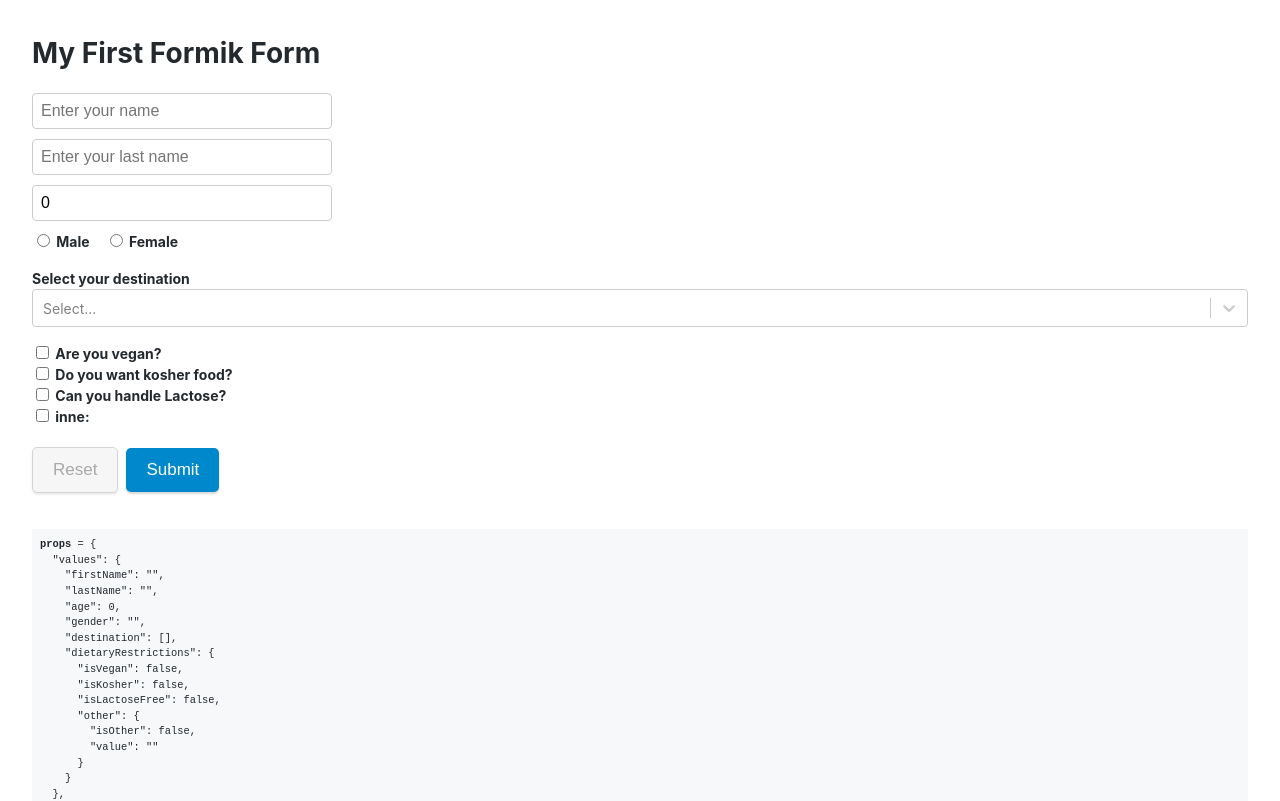
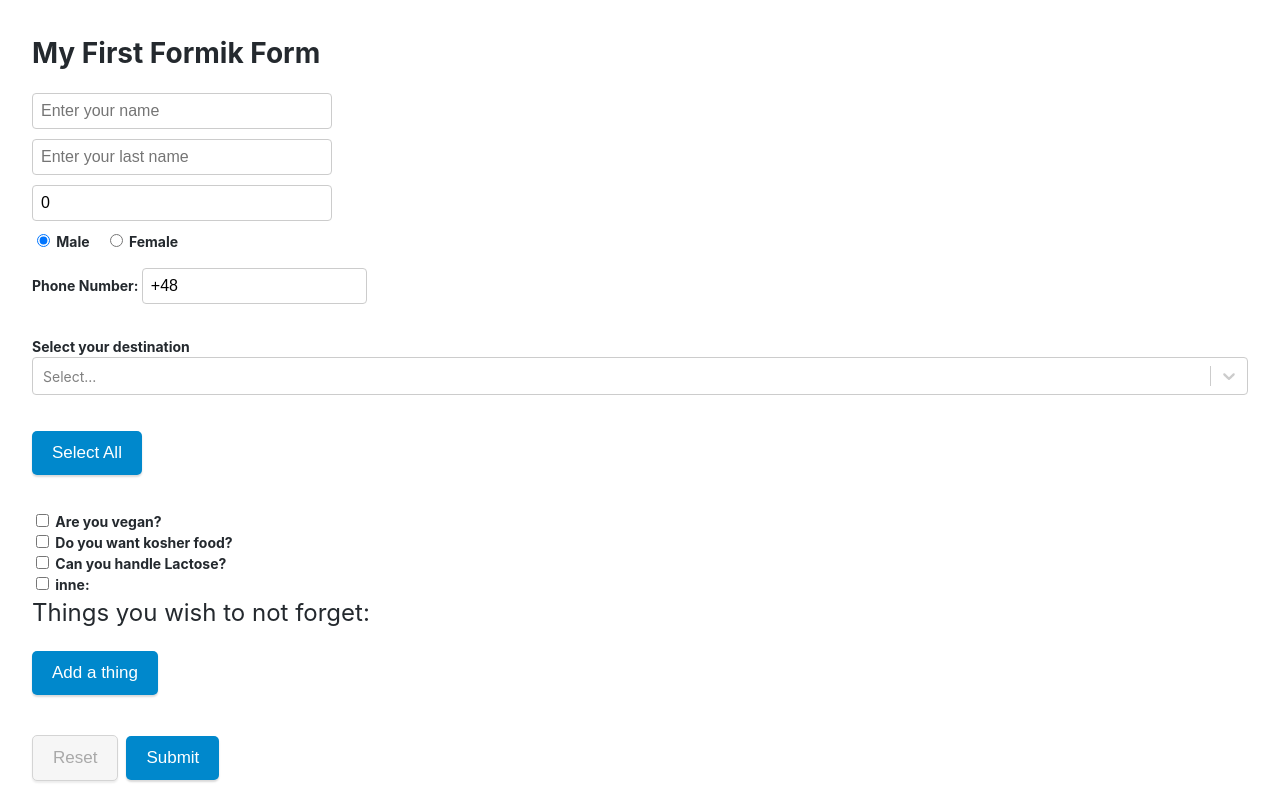
Before and after one commit to Arab/formik-form-training, a React (Create React App) app: page / in a window 1280 px wide. Shown: the top 801 px of the page. Built offline with nearby package versions, Linux system fonts and the light colour scheme.

Commit message:
formik react-select final

```diff
--- a/src/App.css
+++ b/src/App.css
@@ -105,3 +105,10 @@ button.outline {
 .error {
   color: red;
 }
+.phoneNumber {
+  margin: 1rem 0;
+}
+.todosLabel {
+  font-size: 24px;
+  font-style: bold;
+}
--- a/src/App.js
+++ b/src/App.js
@@ -1,14 +1,23 @@
 import React, { useState } from "react";
 import { DisplayFormikState } from "./helper";
-import { Formik, Form, Field, ErrorMessage } from "formik";
+import {
+  Formik,
+  Form,
+  Field,
+  ErrorMessage,
+  FieldArray,
+  withFormik
+} from "formik";
 import MySelect from "./MySelect";
+import PhoneInput from "./PhoneInput";
 import "./App.css";
 
 const fetchedInitialValues = {
-  firstName: "P",
-  lastName: "M",
+  firstName: "Piotr",
+  lastName: "Mgfhjk",
   age: 30,
   gender: "male",
+  phoneNumber: "+48 690-478-822",
   destination: [
     {
       value: "london",
@@ -23,14 +32,16 @@ const fetchedInitialValues = {
       isOther: true,
       value: "Ja <3 bagietki, ale grzybów nie mogę"
     }
-  }
+  },
+  todos: ["cleanhouse", "wash dishes"]
 };
 
 const blankValues = {
   firstName: "",
   lastName: "",
   age: 0,
-  gender: "",
+  gender: "male",
+  phoneNumber: "+48 ",
   destination: [],
   dietaryRestrictions: {
     isVegan: false,
@@ -40,12 +51,17 @@ const blankValues = {
       isOther: false,
       value: ""
     }
-  }
+  },
+  todos: [],
+  todosEmpty: ""
 };
 
 const validate = values => {
   let errors = {};
   //first name validation
+  if (values.gender === "") {
+    errors.gender = "halo";
+  }
   if (!values.firstName) {
     errors.firstName = "Required";
   } else if (values.firstName.length < 3) {
@@ -71,12 +87,6 @@ const validate = values => {
     !values.dietaryRestrictions.isLactoseFree &&
     !values.dietaryRestrictions.other.isOther
   ) {
-    console.log(
-      values.dietaryRestrictions.isVegan,
-      values.dietaryRestrictions.isKosher,
-      values.dietaryRestrictions.isLactoseFree,
-      values.dietaryRestrictions.other.isOther
-    );
     errors.dietaryRestrictions =
       "no nie no w to nie uwierze, wybierz chociaz jedna :P";
   }
@@ -84,19 +94,58 @@ const validate = values => {
     values.dietaryRestrictions.other.isOther &&
     values.dietaryRestrictions.other.value.length === 0
   ) {
-    errors.dietaryRestrictions = "jak juz wybrales inne to cos napisz...";
+    errors.other = "jak juz wybrales inne to cos napisz...";
   }
   if (values.destination.length === 0) {
     errors.destination = "musisz wybrać gdzie chcesz jechać";
   }
+  if (values.phoneNumber.length < 15) {
+    errors.phoneNumber = "podany numer jest zbyt krótki";
+  }
+  if (values.todos.length === 0) {
+    errors.todo = "you need to add at least 1 thing";
+  }
+  if (values.todos.length > 3) {
+    errors.todo = "you can to add max 3 things";
+  }
+  if (values.todos.length > 0) {
+    errors.todos = values.todos.map(todo =>
+      todo === "cebula" ? "w ogole nie zabieraj cebuli na poklad" : null
+    );
+  }
+  if (values.todos.length > 0 && values.todos[0] === "cebula") {
+    errors.todos[0] =
+      "No chyba nie bedziesz bral w pierwszej kolejnosci cebuli ;)";
+  }
+  if (
+    values.todos.length > 0 &&
+    values.todos.reduce((prev, curr) => prev + curr) === ""
+  ) {
+    errors.todosEmpty = "nie mozesz zostawic inputow pustych ;)";
+  }
 
   return errors;
 };
+// const customValidate = withFormik({
+
+// })
+
+// //   values, props) => {
+// //   let todo = {};
+// //   console.log(props);
+// //   if (
+// //     values.todos.length > 0 &&
+// //     values.todos.reduce((prev, curr) => prev + curr) === ""
+// //   ) {
+// //     todo = "nie mozesz zostawic inputow pustych ;)";
+// //   }
+// //   return { ...props.errors, todo };
+// // };
 
 function App() {
   const [initialValues, setInitialValues] = useState(blankValues);
+
   const fetchInitialValues = () => {
-    console.log("click");
     setInitialValues({ ...fetchedInitialValues });
   };
   return (
@@ -124,7 +173,7 @@ function App() {
             handleChange,
             handleReset,
             setFieldValue,
-            setFieldTouched,
+            handleBlur,
             isSubmitting
           } = props;
           return (
@@ -180,10 +229,20 @@ function App() {
                 <label htmlFor="female"> Female</label>
               </div>
 
+              <ErrorMessage
+                name="gender"
+                render={msg => <div className="error">{msg}</div>}
+              />
+              <Field name="phoneNumber" component={PhoneInput} />
+              <ErrorMessage
+                name="phoneNumber"
+                render={msg => <div className="error">{msg}</div>}
+              />
+
               <MySelect
                 value={values.destination}
                 onChange={setFieldValue}
-                onBlur={setFieldTouched}
+                onBlur={handleBlur}
                 error={errors.destination}
                 touched={touched.destination}
               />
@@ -203,7 +262,7 @@ function App() {
                   name="dietaryRestrictions.isKosher"
                   checked={values.dietaryRestrictions.isKosher}
                 />
-                <label htmlFor="isVegan"> Do you want kosher food?</label>
+                <label htmlFor="isKosher"> Do you want kosher food?</label>
                 <br />
                 <Field
                   id="isLactoseFree"
@@ -223,12 +282,25 @@ function App() {
                 {values.dietaryRestrictions.other.isOther ? (
                   <React.Fragment>
                     <br />
+                    <br />
                     <Field
                       className="other"
                       type="text"
                       name="dietaryRestrictions.other.value"
                       placeholder="Write anything we should know about your dietary restrictions"
                     />
+                    {!!errors.other &&
+                      (touched
+                        ? touched.dietaryRestrictions
+                          ? touched.dietaryRestrictions.other
+                            ? touched.dietaryRestrictions.other.value
+                            : false
+                          : false
+                        : false) && (
+                        <div style={{ color: "red", marginTop: ".5rem" }}>
+                          {errors.other}
+                        </div>
+                      )}
                   </React.Fragment>
                 ) : null}
                 <ErrorMessage
@@ -236,6 +308,78 @@ function App() {
                   render={msg => <div className="error">{msg}</div>}
                 />
               </div>
+              <div className="todosLabel">Things you wish to not forget:</div>
+              <FieldArray
+                name="todos"
+                render={arrayHelpers => (
+                  <div>
+                    {values.todos && values.todos.length > 0 ? (
+                      values.todos.map((todo, index) => (
+                        <div key={index}>
+                          {index > 2 ? (
+                            <Field
+                              name={`todos.${index}`}
+                              style={{
+                                width: "300px",
+                                backgroundColor: "lightgray"
+                              }}
+                              placeholder="no no no look down!"
+                              disabled
+                            />
+                          ) : (
+                            <Field
+                              style={{ width: "300px" }}
+                              name={`todos.${index}`}
+                            />
+                          )}
+                          <button
+                            type="button"
+                            onClick={() => arrayHelpers.remove(index)}
+                          >
+                            -
+                          </button>
+                          <button
+                            type="button"
+                            onClick={() => arrayHelpers.insert(index + 1, "")}
+                          >
+                            +
+                          </button>
+                          {errors && touched ? (
+                            errors.todos && touched.todos ? (
+                              errors.todos[index] && touched.todos[index] ? (
+                                <div
+                                  style={{ color: "red", marginTop: ".5rem" }}
+                                >
+                                  {errors.todos[index]}
+                                </div>
+                              ) : null
+                            ) : null
+                          ) : null}
+                        </div>
+                      ))
+                    ) : (
+                      <button
+                        type="button"
+                        onClick={() => arrayHelpers.push("")}
+                      >
+                        Add a thing
+                      </button>
+                    )}
+                  </div>
+                )}
+              />
+              {errors && touched ? (
+                errors.todo && touched.todos ? (
+                  <div style={{ color: "red", marginTop: ".5rem" }}>
+                    {errors.todo}
+                  </div>
+                ) : null
+              ) : null}
+
+              <ErrorMessage
+                name="todosEmpty"
+                render={msg => <div className="error">{msg}</div>}
+              />
               <button
                 type="button"
                 className="outline"
@@ -255,9 +399,7 @@ function App() {
       </Formik>
 
       <button onClick={fetchInitialValues}>CLICK ME IM SERVER</button>
-      <button onClick={() => console.log(initialValues)}>
-        Im state values
-      </button>
+      <button>Im state values</button>
     </div>
   );
 }
--- a/src/MySelect.js
+++ b/src/MySelect.js
@@ -11,23 +11,24 @@ const options = [
 
 class MySelect extends React.Component {
   handleChange = value => {
-    // this is going to call setFieldValue and manually update values.topcis
     this.props.onChange("destination", value);
   };
 
   handleBlur = () => {
-    // this is going to call setFieldTouched and manually update touched.topcis
-    this.props.onBlur("destination", true);
+    this.props.onBlur();
   };
-
+  handleMySelectAll = () => {
+    this.props.onChange("destination", options);
+  };
   render() {
     return (
+      <React.Fragment>
         <div style={{ margin: "1rem 0" }}>
           <label htmlFor="color">Select your destination </label>
           <Select
             id="color"
             options={options}
-          multi={false}
+            isMulti
             onChange={this.handleChange}
             onBlur={this.handleBlur}
             value={this.props.value}
@@ -38,6 +39,16 @@ class MySelect extends React.Component {
             </div>
           )}
         </div>
+        <div style={{ margin: "1rem 0" }}>
+          <button
+            type="button"
+            onClick={this.handleMySelectAll}
+            onBlur={() => null}
+          >
+            Select All
+          </button>
+        </div>
+      </React.Fragment>
     );
   }
 }
--- /dev/null
+++ b/src/PhoneInput.js
@@ -0,0 +1,86 @@
+import React from "react";
+
+class PhoneInput extends React.Component {
+  constructor(props) {
+    super(props);
+    this.state = {
+      phoneNumber: "",
+      phonePrefix: "+48 "
+    };
+  }
+
+  handleChange = e => {
+    let phoneNumber = e.target.value;
+    console.log("before: ", phoneNumber);
+    phoneNumber = phoneNumber.substr(4);
+    phoneNumber = phoneNumber.replace(/\s+/g, "");
+    phoneNumber = phoneNumber.replace("e", "");
+    phoneNumber = phoneNumber.replace(".", "");
+    phoneNumber = this.clearPhoneNumberFormat(phoneNumber);
+
+    if (isNaN(phoneNumber)) {
+      return;
+    }
+    phoneNumber = this.renderPhoneNumberFormat(phoneNumber);
+
+    console.log("after: ", phoneNumber);
+    this.setState({ phoneNumber }, () => {
+      const phoneNumber = this.state.phonePrefix + this.state.phoneNumber;
+      this.props.form.setFieldValue("phoneNumber", phoneNumber);
+    });
+  };
+
+  handleKeyPress = e => {
+    if (e.key === "ArrowLeft" || e.key === "ArrowRight") {
+      e.preventDefault();
+    }
+  };
+  handleBlur = e => {
+    this.props.form.handleBlur(e);
+  };
+  clearPhoneNumberFormat = number => {
+    const phoneNumber = number.replace(/-/g, "");
+    if (phoneNumber.length > 13) {
+      return phoneNumber.slice(0, 13);
+    }
+    return phoneNumber;
+  };
+
+  renderPhoneNumberFormat = number => {
+    if (number.length > 3 && number.length < 6) {
+      return number.slice(0, 3) + "-" + number.slice(3, number.length + 1);
+    } else if (number.length === 6) {
+      return number.slice(0, 3) + "-" + number.slice(3, 6);
+    } else if (number.length > 6 && number.length <= 9) {
+      return `${number.slice(0, 3)}-${number.slice(3, 6)}-${number.slice(
+        6,
+        number.length
+      )}`;
+    } else if (number.length > 9) {
+      return `${number.slice(0, 3)}-${number.slice(3, 6)}-${number.slice(
+        6,
+        9
+      )}`;
+    }
+    return number;
+  };
+
+  render() {
+    return (
+      <label>
+        Phone Number:{" "}
+        <input
+          type="text"
+          name="phoneNumber"
+          className="phoneNumber"
+          onChange={this.handleChange}
+          onBlur={this.handleBlur}
+          value={this.props.field.value}
+          onKeyDown={this.handleKeyPress}
+        />
+      </label>
+    );
+  }
+}
+
+export default PhoneInput;
--- a/src/helper.js
+++ b/src/helper.js
@@ -2,7 +2,6 @@ import React from "react";
 
 export const DisplayFormikState = props => (
   <div style={{ margin: "1rem 0" }}>
-    <h3 style={{ fontFamily: "monospace" }} />
     <pre
       style={{
         background: "#f6f8fa",
```
Lines whose indentation alone changed are shown as unchanged.
